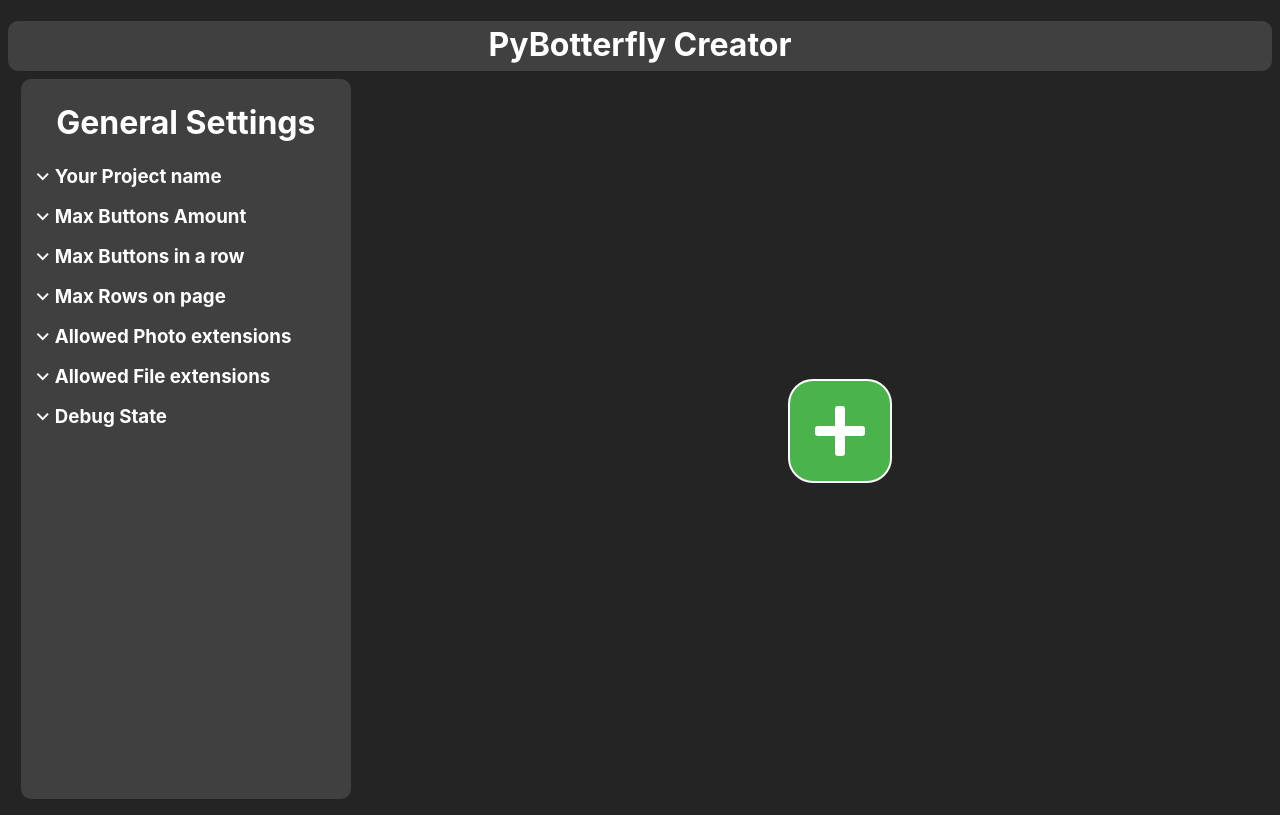
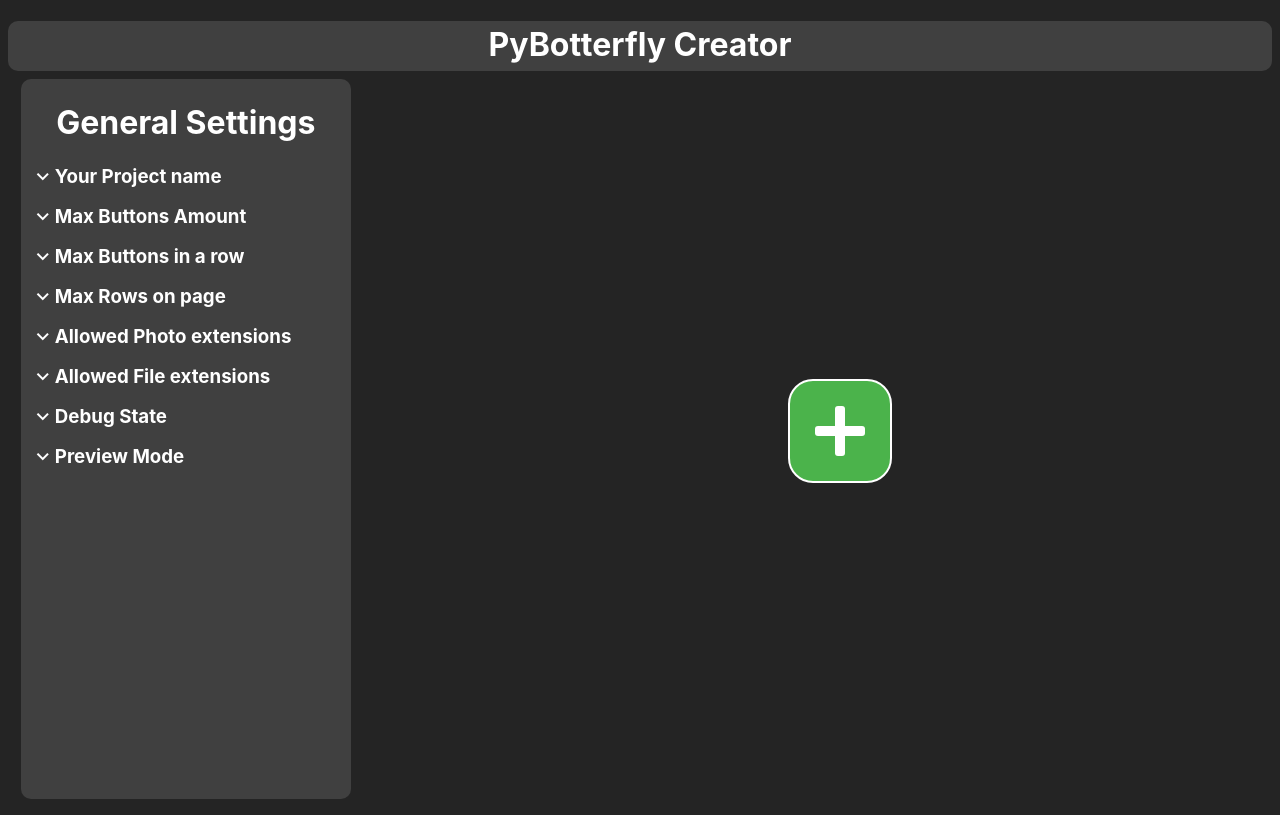
Before and after one commit to Ninzalo/PyBotterfly-web, a React (Vite) app: page / in a window 1280 px wide. Built offline with nearby package versions, Linux system fonts and the light colour scheme.

Commit message:
feat: add preview mode

```diff
--- a/src/App.jsx
+++ b/src/App.jsx
@@ -166,10 +166,21 @@ function App() {
     },
   }
 
+  const [previewMode, setPreviewMode] = React.useState(
+    defaultValues.previewMode,
+  )
+  const previewModeFuncs = {
+    previewMode: previewMode,
+    togglePreviewMode: () => {
+      setPreviewMode((prevState) => !prevState)
+    },
+  }
+
   const [pages, setPages] = React.useState(defaultValues.pages)
   const [currentPageId, setCurrentPageId] = React.useState('')
 
   const pagesFuncs = {
+    previewMode: previewMode,
     pages: pages,
     currentPageId: currentPageId,
     currentPage: pages.find((page) => page.id === currentPageId),
@@ -325,6 +336,7 @@ function App() {
           photoExtensionsFuncs={photoExtensionsFuncs}
           fileExtensionsFuncs={fileExtensionsFuncs}
           debugStateFuncs={debugStateFuncs}
+          previewModeFuncs={previewModeFuncs}
         />
         <PreviewConstructor
           projectNameFuncs={projectNameFuncs}
--- a/src/DefaultValues.jsx
+++ b/src/DefaultValues.jsx
@@ -66,6 +66,7 @@ export const defaultValues = {
   allowedPhotoExtensions: defaultPhotoExtensions,
   allowedFileExtensions: defaultFileExtensions,
   debugState: false,
+  previewMode: false,
   pages: [],
   emptyPageData: emptyPageData,
 }
--- a/src/components/leftsidebar/LeftSidebar.jsx
+++ b/src/components/leftsidebar/LeftSidebar.jsx
@@ -7,6 +7,7 @@ import MaxRowsContainer from './MaxRowsContainer'
 import AllowedPhotoExtensionsContainer from './AllowedPhotoExtensionsContainer'
 import AllowedFileExtensionsContainer from './AllowedFileExtensionsContainer'
 import DebugStateContainer from './DebugStateContainer'
+import PreviewModeContainer from './PreviewModeContainer'
 
 export default function LeftSidebar(props) {
   return (
@@ -40,6 +41,10 @@ export default function LeftSidebar(props) {
         dropDownArrow={props.dropDownArrow}
         debugStateFuncs={props.debugStateFuncs}
       />
+      <PreviewModeContainer
+        dropDownArrow={props.dropDownArrow}
+        previewModeFuncs={props.previewModeFuncs}
+      />
       <div className='empty-bottom-space'></div>
     </div>
   )
--- /dev/null
+++ b/src/components/leftsidebar/PreviewModeContainer.jsx
@@ -0,0 +1,28 @@
+import React from 'react'
+import DropDownItem from './DropDownItem'
+import Switch from '../switch/Switch'
+
+export default function PreviewModeContainer(props) {
+  const [itemOpened, setItemOpened] = React.useState(false)
+
+  function toggleOpened() {
+    setItemOpened((prevState) => !prevState)
+  }
+
+  return (
+    <div>
+      <DropDownItem
+        dropDownArrow={props.dropDownArrow}
+        toggleItem={toggleOpened}
+        isItemCurrentOpened={itemOpened}
+        dropDownItemName='Preview Mode'
+      />
+      {itemOpened && (
+        <Switch
+          toggleSwitch={props.previewModeFuncs.togglePreviewMode}
+          switchState={props.previewModeFuncs.previewMode}
+        />
+      )}
+    </div>
+  )
+}
--- a/src/components/page-selector/PageSelector.css
+++ b/src/components/page-selector/PageSelector.css
@@ -1,4 +1,6 @@
 .page-selector {
+  background-color: #404040;
+
   display: flex;
   flex-direction: column;
   justify-content: center;
@@ -6,8 +8,6 @@
 
   border: none;
   border-radius: 10px;
-
-  background-color: #404040;
 
   min-height: 2.5rem;
 
@@ -32,6 +32,11 @@
 }
 
 .page-selector-add-item {
+  background-color: #4bb34b;
+
+  border: 2px solid white;
+  border-radius: 7px;
+
   display: flex;
   flex-direction: column;
   justify-content: center;
@@ -42,19 +47,18 @@
   height: 1.5rem;
 
   margin: 10px 0 1vh 0;
-
-  border: 2px solid white;
-  border-radius: 7px;
-  background-color: #4bb34b;
 }
 
 .page-selector-add-item > .line {
+  background-color: white;
+
+  border: none;
+  border-radius: 2px;
+
   display: flex;
+
   margin: 0;
   padding: 0;
-  border: none;
-  border-radius: 2px;
-  background-color: white;
 }
 
 .page-selector-add-item > .vertical-line {
--- a/src/components/page-selector/PageSelector.jsx
+++ b/src/components/page-selector/PageSelector.jsx
@@ -38,6 +38,7 @@ export default function PageSelector(props) {
       {itemOpened && (
         <>
           {pagesIds}
+          {!props.pagesFuncs.previewMode && (
             <div
               className='page-selector-add-item clickable'
               onClick={props.pagesFuncs.addEmptyPage}
@@ -46,6 +47,7 @@ export default function PageSelector(props) {
               <div className='line horizontal-line'></div>
               <div className='line vertical-line bottom-line'></div>
             </div>
+          )}
         </>
       )}
     </div>
--- a/src/components/pages/Page.jsx
+++ b/src/components/pages/Page.jsx
@@ -132,7 +132,8 @@ function ButtonRowContainer(props) {
 
   if (
     props.pagesFuncs.keyboard.countButtonsAmount() <
-    props.pagesFuncs.keyboard.maxButtonsAmount
+      props.pagesFuncs.keyboard.maxButtonsAmount &&
+    !props.pagesFuncs.previewMode
   ) {
     if (
       buttons.length === 0 &&
--- a/src/components/switch/Switch.jsx
+++ b/src/components/switch/Switch.jsx
@@ -1,16 +1,22 @@
 import React from 'react'
 import './Switch.css'
+import { nanoid } from 'nanoid'
 
 export default function Switch(props) {
+  const switchId = nanoid()
   return (
     <div className='switchbox'>
       <input
+        key={switchId}
         type='checkbox'
-        id='switch'
+        id={`switch-${switchId}`}
         onChange={props.toggleSwitch}
         checked={props.switchState}
       />
-      <label htmlFor='switch' className='switch clickable'></label>
+      <label
+        htmlFor={`switch-${switchId}`}
+        className='switch clickable'
+      ></label>
     </div>
   )
 }
```
Lines whose indentation alone changed are shown as unchanged.
